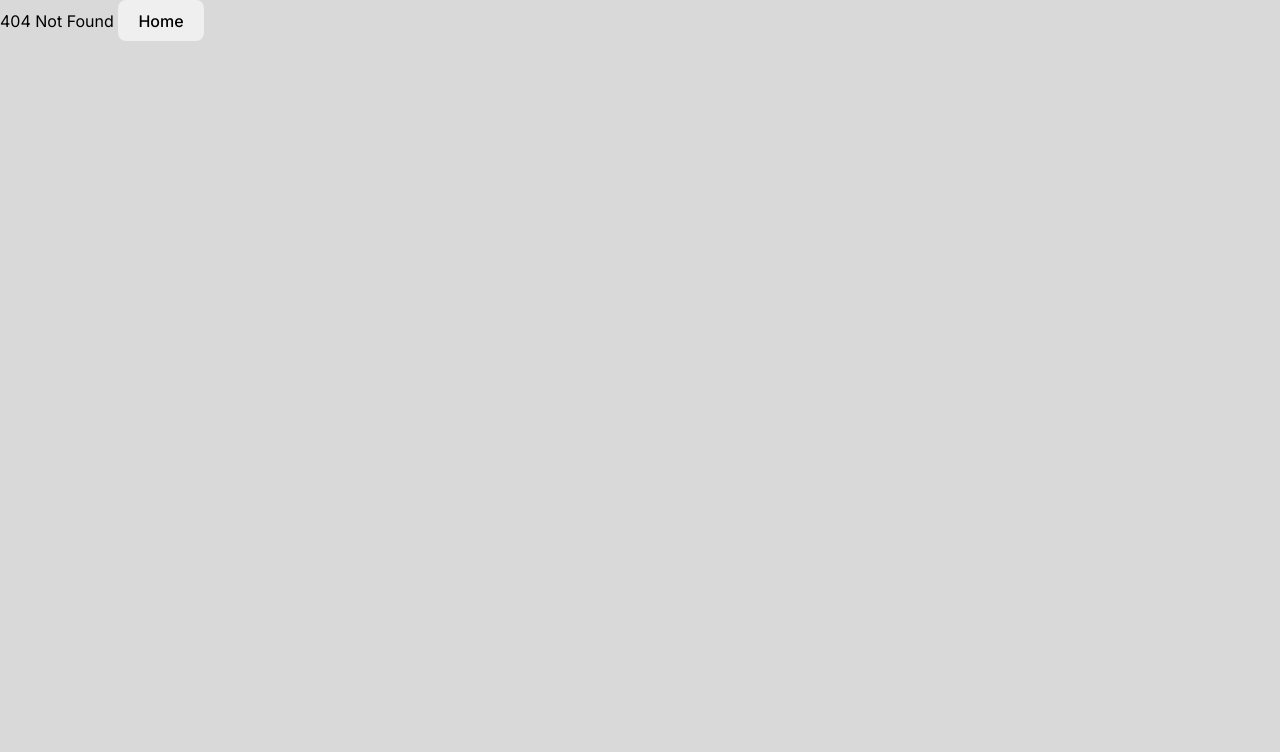
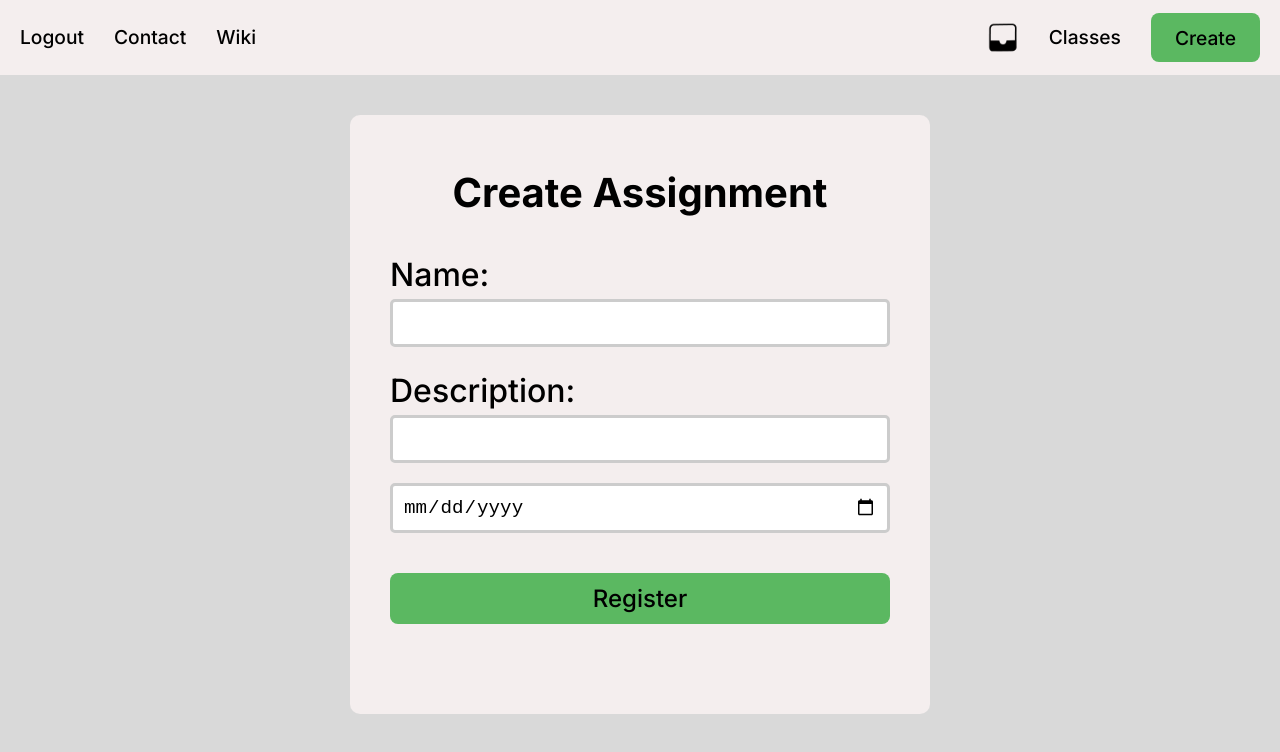
Before and after one commit to pyGuy152/savash, a React (Vite) app in the folder front-end/Savash/: page /class/1/add in a window 1280 px wide. Before the commit this address had no page. Shown: the top 752 px of the page. Built offline with nearby package versions, Linux system fonts and the light colour scheme.

Commit message:
assignment addding implemented

```diff
--- /dev/null
+++ b/front-end/Savash/src/AddAssignment.tsx
@@ -0,0 +1,78 @@
+import { useParams, Link, useNavigate } from "react-router-dom";
+import TeacherNav from "./components/TeacherNav";
+import { getToken } from "./types";
+
+const apiUrl = "https://api.codewasabi.xyz"
+
+function AddAssignment() {
+    let code = Number(useParams().id);
+    if (!code || code < 0) {
+      return (
+        <>
+          <h1>Cannot find class with id</h1>
+          <Link to="/">Home</Link>
+        </>
+      );
+    }
+
+    const navigate = useNavigate();
+
+    function submitForm(event: React.FormEvent<HTMLFormElement>) {
+      event.preventDefault();
+      const nameElem = document.getElementById("name") as HTMLInputElement;
+      const dueElem = document.getElementById("due") as HTMLInputElement;
+      const descElem = document.getElementById("desc") as HTMLInputElement;
+
+      let name = nameElem.value;
+      let due_date = new Date(dueElem.value);
+      let description = descElem.value;
+
+      let today = new Date();
+      if (name.length < 3) {
+        alert("Name must be at least 3 characters long.");
+        return;
+      }
+
+      if (!due_date || due_date.getTime() < today.getTime()) {
+        alert("Due date is invalid");
+        return;
+      }
+
+      if(!description){
+        description = "There is no information about this assignment.";
+      }
+
+      const data = { code, title: name, due_date, description };
+      console.log(data);
+      fetch(apiUrl + "/classes/assignments/", {
+        body: JSON.stringify(data),
+        method: "POST",
+        headers: {
+          "Content-Type": "application/json",
+          Authorization: getToken(document.cookie)
+        },
+      }).then(() => {
+        navigate("/class/"+code);
+      });
+    }
+
+    return (
+      <div>
+        <TeacherNav />
+        <form className="Register" onSubmit={submitForm}>
+          <h2>Create Assignment</h2>
+          <label htmlFor="name">Name:</label>
+          <input type="text" name="name" id="name" required />
+          <label htmlFor="desc">Description:</label>
+          <input type="text" name="desc" id="desc" />
+          <label htmlFor="due"></label>
+          <input type="date" id="due" required />
+          <button type="submit" className="submit">
+            Register
+          </button>
+        </form>
+      </div>
+    );
+}
+
+export default AddAssignment;
--- a/front-end/Savash/src/Class.tsx
+++ b/front-end/Savash/src/Class.tsx
@@ -5,7 +5,7 @@ import ClassNav from "./components/ClassNav";
 
 const apiUrl = "https://api.codewasabi.xyz";
 
-import { Assignment, Class, getToken, LOGOUT } from "./types.ts"
+import { Assignment, Class, getToken, LOGOUT, Tab } from "./types.ts"
 import { useEffect, useRef, useState } from "react";
 
 import "./Register.css";
@@ -14,6 +14,7 @@ import InviteModal from "./components/InviteModal.tsx";
 import "./Class.css"
 
 import AssignmentList from "./components/AssignmentList.tsx"
+import Tabs from "./components/Tabs.tsx";
 
 function ClassComponent(){
     const navigate = useNavigate();
@@ -75,6 +76,9 @@ function ClassComponent(){
             "Content-Type": "application/json",
             Authorization: "bearer " + getToken(document.cookie),
           },
+          body: JSON.stringify({
+            code: classID
+          }),
         })
           .then((res) => res.json())
           .then((data) => {
@@ -107,6 +111,16 @@ function ClassComponent(){
         }
     }
 
+    const tabList : Tab[] = [{
+      title: "Assignments",
+      element: <AssignmentList list={assignments} />
+    },
+    {
+      title: "People",
+      element: <h1>Many people</h1>
+    }
+    ];
+
     return (
       <>
         <dialog className="inviteDialog" ref={invite}>
@@ -117,7 +131,7 @@ function ClassComponent(){
           inviteModalToggle={inviteModalToggle}
         />
         <main>
-          <AssignmentList list={assignments} />
+          <Tabs options={tabList}/>
         </main>
       </>
     );
--- a/front-end/Savash/src/Login.tsx
+++ b/front-end/Savash/src/Login.tsx
@@ -108,10 +108,18 @@ function Login() {
           <form className="Register" onSubmit={submitForm}>
             <h2>Login</h2>
             <label htmlFor="email">Email:</label>
-            <input type="email" id="email" name="email" required />
+            <input
+              type="email"
+              id="email"
+              name="email"
+              pattern="[a-z0-9!#$%&'*+/=?^_`{|}~-]+(?:\.[a-z0-9!#$%&'*+/=?^_`{|}~-]+)*@(?:[a-z0-9](?:[a-z0-9-]*[a-z0-9])?\.)+[a-z0-9](?:[a-z0-9-]*[a-z0-9])?"
+              required
+            />
             <label htmlFor="password">Password:</label>
             <input type="password" id="password" name="password" required />
-            <button type="submit" className="submit">Login</button>
+            <button type="submit" className="submit">
+              Login
+            </button>
           </form>
         </div>
       </>
--- a/front-end/Savash/src/components/AssignmentList.tsx
+++ b/front-end/Savash/src/components/AssignmentList.tsx
@@ -17,7 +17,7 @@ function AssignmentList({ list }:AssignmentListProps) {
             {
                 list.map(row => (
                     <li className="row">
-                        <img src="icons/paperclip.png"></img>
+                        <img src="/icons/paperclip.png"></img>
                         <p>{row.title}</p>
                         <p>{row.due_date.toLocaleDateString()}</p>
                     </li>
--- a/front-end/Savash/src/components/ClassNav.tsx
+++ b/front-end/Savash/src/components/ClassNav.tsx
@@ -25,7 +25,14 @@ function ClassNav({ classSelected, inviteModalToggle }: ClassNavProps) {
       </ul>
       <ul className="right">
         <li>
-          <button onClick={inviteModalToggle} className="register">Invite</button>
+          <Link to="./add">
+            <button className="register gray">Add Assignment</button>
+          </Link>
+        </li>
+        <li>
+          <button onClick={inviteModalToggle} className="register">
+            Invite
+          </button>
         </li>
       </ul>
     </nav>
--- a/front-end/Savash/src/components/HomeNav.css
+++ b/front-end/Savash/src/components/HomeNav.css
@@ -65,3 +65,7 @@ ul{
     margin: 0;
 
 }
+
+.HomeNav .gray {
+    background-color: var(--midColor);
+}
--- /dev/null
+++ b/front-end/Savash/src/components/Tabs.css
@@ -0,0 +1,33 @@
+
+.tab-container {
+    box-sizing: border-box;
+    display: flex;
+    flex-direction: column;
+    background-color: var(--navColor);
+    margin: 20px;
+    padding: 20px;
+    border-radius: 15px;
+}
+
+.tab-selector {
+    display: flex;
+    flex-direction: row;
+    justify-content: space-evenly;
+}
+
+.tab {
+    padding: 10px;
+    background-color: var(--backgroundColor);
+    border-radius: 15px 15px 0 0;
+    cursor: pointer;
+}
+
+.tab.selected {
+    background-color: var(--tabBackgroundColor);
+}
+
+.tab-content {
+    background-color: var(--tabBackgroundColor);
+    min-height: 500px;
+    border-radius: 15px;;
+}
--- /dev/null
+++ b/front-end/Savash/src/components/Tabs.tsx
@@ -0,0 +1,27 @@
+
+import { useState } from "react";
+import { Tab } from "../types.ts"
+
+import "./Tabs.css"
+
+interface TabsProps {
+    options : Tab[],
+}
+
+function Tabs({ options } : TabsProps) {
+    const [selected, setSelected] = useState(0);
+
+    return (
+      <div className="tab-container">
+        <ul className="tab-selector">
+          {options.map((option, i) => (
+            <li key={i} onClick={() => setSelected(i)} className={i===selected ? "tab selected" : "tab"}>{option.title}</li>
+          ))}
+        </ul>
+        <div className="tab-content">{options[selected].element}</div>
+      </div>
+    );
+}
+
+
+export default Tabs;
--- a/front-end/Savash/src/index.css
+++ b/front-end/Savash/src/index.css
@@ -23,6 +23,8 @@
   --navColor: #F4EEEE;
   --submitColor: #5BB861;
   --tint: #dfdfa2;
+  --tabBackgroundColor: rgb(204, 204, 181);
+  --midColor: rgb(185, 185, 185);
 }
 
 body {
--- a/front-end/Savash/src/main.tsx
+++ b/front-end/Savash/src/main.tsx
@@ -12,6 +12,7 @@ import { createBrowserRouter, RouterProvider } from "react-router-dom";
 import Classes from './Classes.tsx'
 import Inbox from './Inbox.tsx'
 import Class from './Class.tsx'
+import AddAssignment from './AddAssignment.tsx'
 
 //https://www.youtube.com/watch?v=oTIJunBa6MA&ab_channel=CosdenSolutions
 
@@ -59,6 +60,10 @@ const router = createBrowserRouter([
   {
     path: "/class/:id",
     element: <Class />
+  },
+  {
+    path: "/class/:id/add",
+    element: <AddAssignment />
   }
 ]);
 
--- a/front-end/Savash/src/types.ts
+++ b/front-end/Savash/src/types.ts
@@ -1,3 +1,4 @@
+import { ReactElement } from "react";
 
 
 export interface Class {
@@ -32,3 +33,8 @@ export interface Assignment {
   due_date : Date,
   created_at : Date
 }
+
+export interface Tab {
+  title : string,
+  element : ReactElement
+}
```
